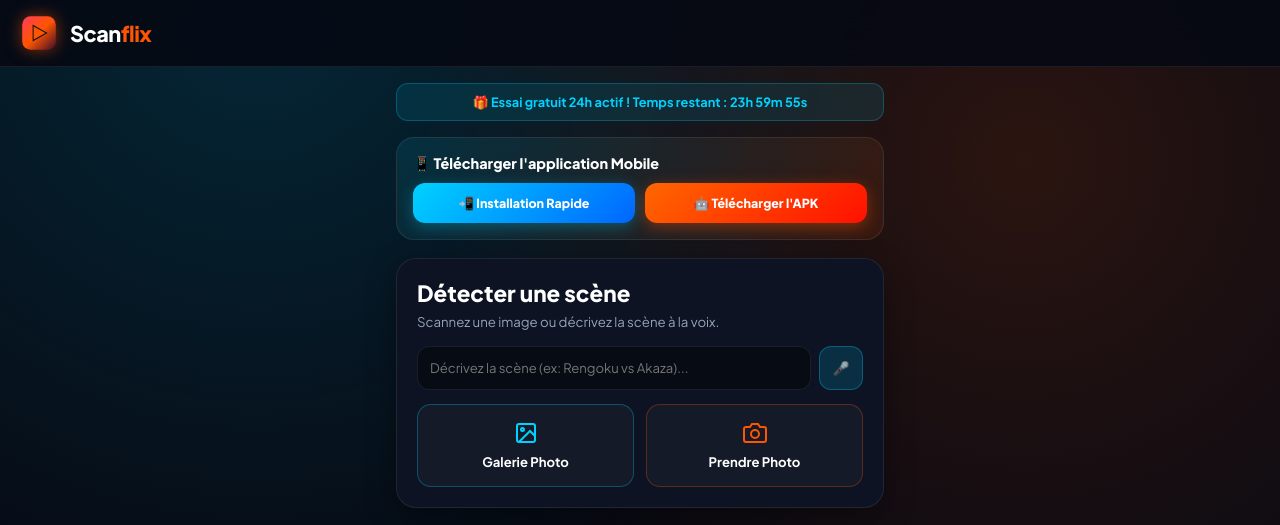
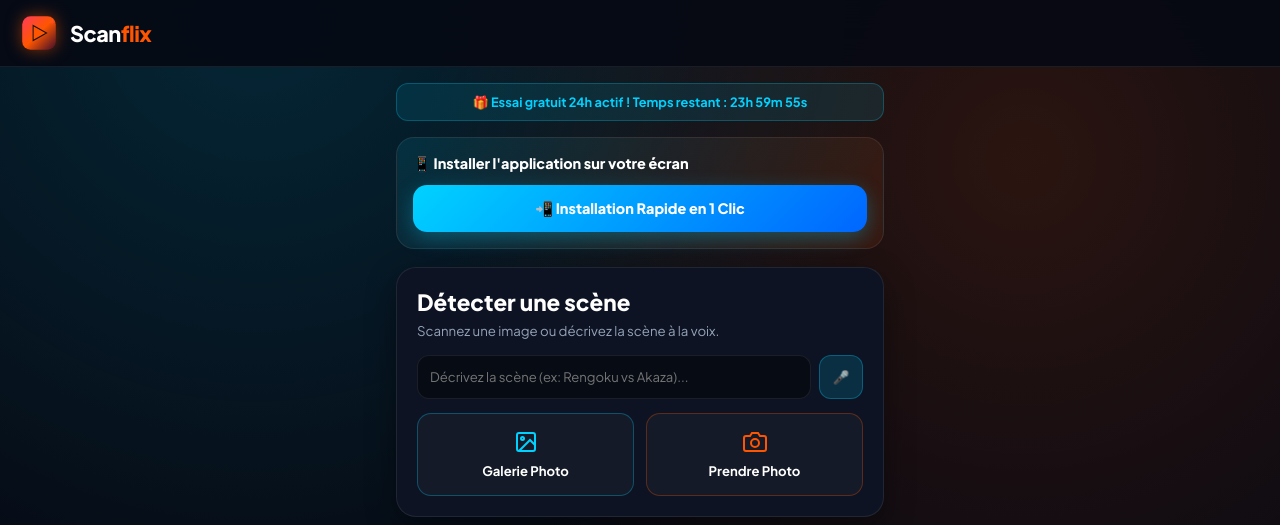
Before and after one commit to ouattaraaboubakardesire225-rgb/scanflix, a plain HTML site: page index.html in a window 1280 px wide. Shown: the top 525 px of the page. Drawn offline with Linux system fonts and the light colour scheme.

Commit message:
Update index.html

```diff
--- a/index.html
+++ b/index.html
@@ -127,7 +127,7 @@
             margin-bottom: 18px;
             display: flex;
             flex-direction: column;
-            gap: 10px;
+            gap: 12px;
         }
 
         .download-title {
@@ -139,30 +139,22 @@
             gap: 8px;
         }
 
-        .download-btns-grid {
-            display: grid;
-            grid-template-columns: 1fr 1fr;
-            gap: 10px;
-        }
-
-        .btn-download {
-            padding: 12px;
-            border-radius: 12px;
+        .btn-download-full {
+            width: 100%;
+            padding: 14px;
+            border-radius: 14px;
             border: none;
             font-weight: 800;
-            font-size: 0.78rem;
+            font-size: 0.9rem;
             cursor: pointer;
             display: flex;
             align-items: center;
             justify-content: center;
-            gap: 6px;
-            text-decoration: none;
+            gap: 8px;
             color: #fff;
-            text-align: center;
+            background: var(--blue-gradient);
+            box-shadow: 0 6px 20px var(--glow-blue);
         }
-
-        .btn-pwa { background: var(--blue-gradient); box-shadow: 0 4px 15px var(--glow-blue); }
-        .btn-apk { background: var(--orange-gradient); box-shadow: 0 4px 15px var(--glow-orange); }
 
         .action-card {
             background: var(--card-midnight);
@@ -500,12 +492,9 @@
 
             <div class="download-box">
                 <div class="download-title">
-                    <span>📱 Télécharger l'application Mobile</span>
+                    <span>📱 Installer l'application sur votre écran</span>
                 </div>
-                <div class="download-btns-grid">
-                    <button class="btn-download btn-pwa" onclick="installerPWA()">📲 Installation Rapide</button>
-                    <a href="./scanflix.apk" download="Scanflix.apk" class="btn-download btn-apk">🤖 Télécharger l'APK</a>
-                </div>
+                <button class="btn-download-full" onclick="installerPWA()">📲 Installation Rapide en 1 Clic</button>
             </div>
 
             <div class="action-card">
@@ -726,7 +715,7 @@
                     deferredPrompt = null;
                 });
             } else {
-                alert('📲 Pour installer : Ouvrez le menu de votre navigateur (3 petits points) et appuyez sur "Ajouter à l\'écran d\'accueil".');
+                alert('📲 Pour installer Scanflix sur votre téléphone :\n\n1. Appuyez sur les options de votre navigateur (les 3 points en haut à droite de l\'écran de votre téléphone).\n2. Sélectionnez "Ajouter à l\'écran d\'accueil" ou "Installer l\'application".');
             }
         }
 
@@ -885,4 +874,3 @@
     </script>
 </body>
 </html>
-￼Enter
```
